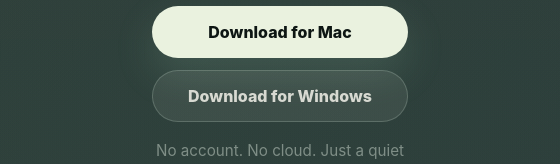
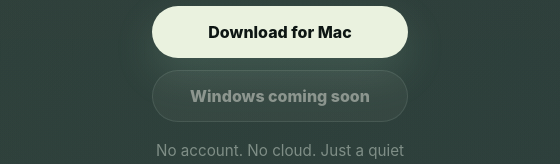
Before and after one commit to reswinkandathil/shiftsight, an Electron app: page website/index.html in a window 560 px wide. Shown: the part 411-575 px from the top of the page. Drawn offline with Linux system fonts and the light colour scheme.

Commit message:
Mark Windows download as coming soon

```diff
--- a/website/index.html
+++ b/website/index.html
@@ -56,13 +56,9 @@
           >
             Download for Mac
           </a>
-          <a
-            class="button button-secondary"
-            href="https://github.com/reswinkandathil/shiftsight/releases/latest/download/ShiftSight.Setup.0.4.0.exe"
-            data-track="clicked_download_windows"
-          >
-            Download for Windows
-          </a>
+          <span class="button button-secondary" aria-disabled="true">
+            Windows coming soon
+          </span>
         </div>
 
         <p class="install-note">No account. No cloud. Just a quiet reminder to look away.</p>
```
